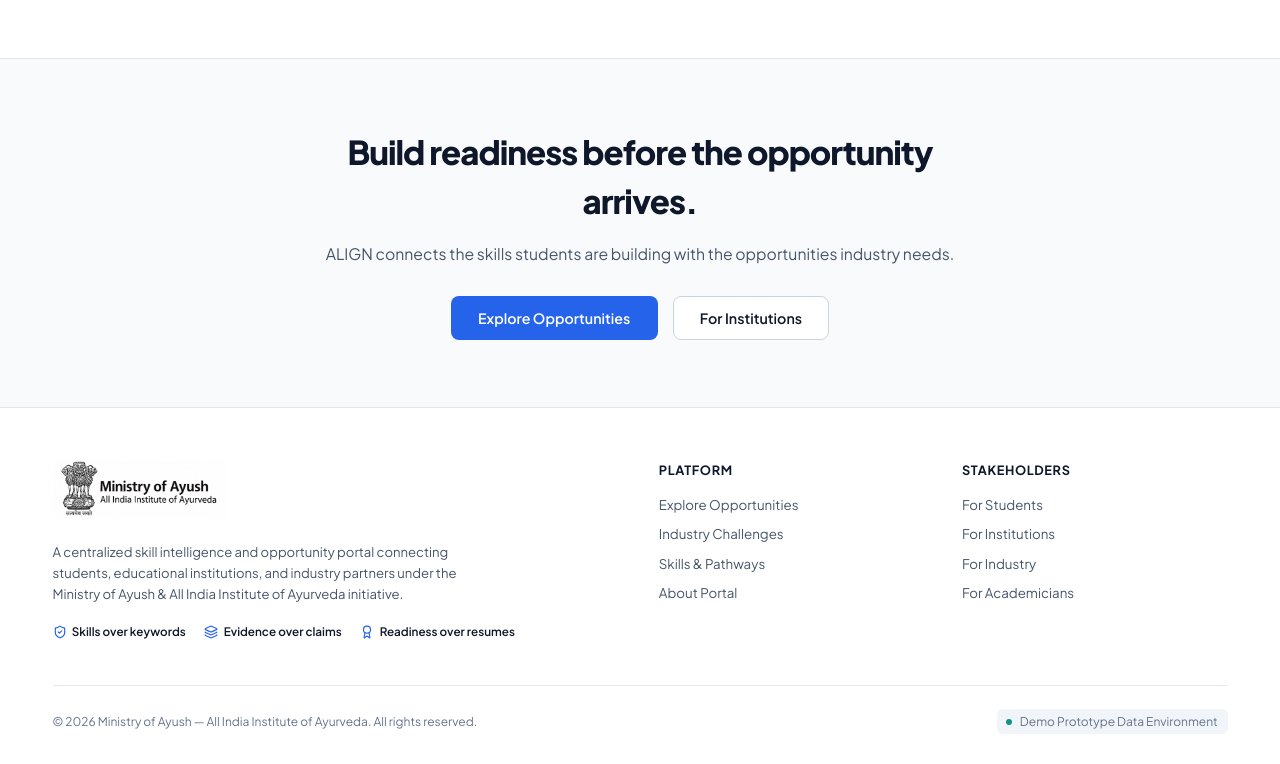
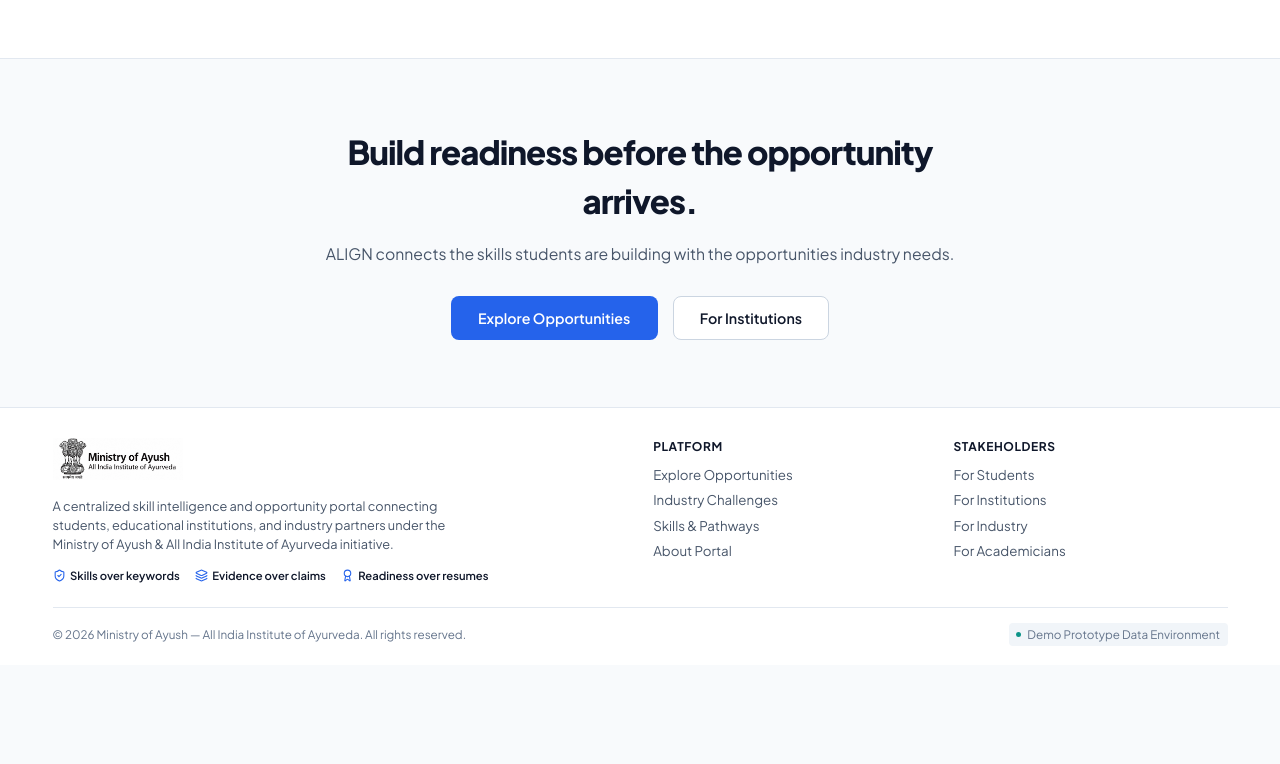
Before and after one commit to Indreshsenthilkumar/SmartIndiaHackathon, a React (Vite) app: page / in a window 1280 px wide. Shown: the part 2931-3695 px from the top of the page. After the commit the page ends 3596 px from the top, so only its background shows below. Built offline with nearby package versions, Linux system fonts and the light colour scheme.

Commit message:
style: Reduce footer vertical height and padding for a compact sleek footer

```diff
--- a/src/components/Footer.jsx
+++ b/src/components/Footer.jsx
@@ -6,7 +6,7 @@ export default function Footer({ onNavigate }) {
     <footer style={{
       backgroundColor: '#FFFFFF',
       borderTop: '1px solid var(--border-subtle)',
-      padding: '3.5rem 0 2rem 0',
+      padding: '2rem 0 1.25rem 0',
       color: 'var(--text-muted)',
       width: '100%'
     }}>
@@ -14,42 +14,42 @@ export default function Footer({ onNavigate }) {
         <div style={{
           display: 'grid',
           gridTemplateColumns: 'repeat(auto-fit, minmax(220px, 1fr))',
-          gap: '2.5rem',
-          marginBottom: '3rem'
+          gap: '1.75rem',
+          marginBottom: '1.5rem'
         }}>
           {/* Column 1: Official Logo & Principles */}
           <div style={{ gridColumn: 'span 2' }}>
-            <div style={{ marginBottom: '1.25rem' }}>
+            <div style={{ marginBottom: '0.75rem' }}>
               <img
                 src="/ayush-logo.png"
                 alt="Ministry of Ayush - All India Institute of Ayurveda"
-                style={{ height: '56px', width: 'auto', objectFit: 'contain' }}
+                style={{ height: '42px', width: 'auto', objectFit: 'contain' }}
               />
             </div>
 
-            <p style={{ fontSize: '0.875rem', color: 'var(--text-muted)', maxWidth: '440px', lineHeight: 1.6, marginBottom: '1.25rem' }}>
+            <p style={{ fontSize: '0.85rem', color: 'var(--text-muted)', maxWidth: '440px', lineHeight: 1.5, marginBottom: '0.85rem' }}>
               A centralized skill intelligence and opportunity portal connecting students, educational institutions, and industry partners under the Ministry of Ayush & All India Institute of Ayurveda initiative.
             </p>
 
-            <div style={{ display: 'flex', gap: '1.25rem', flexWrap: 'wrap', fontSize: '0.78rem', fontWeight: 600, color: 'var(--text-main)' }}>
-              <span style={{ display: 'flex', alignItems: 'center', gap: '0.35rem' }}>
-                <ShieldCheck size={14} color="var(--accent-primary)" /> Skills over keywords
+            <div style={{ display: 'flex', gap: '1rem', flexWrap: 'wrap', fontSize: '0.75rem', fontWeight: 600, color: 'var(--text-main)' }}>
+              <span style={{ display: 'flex', alignItems: 'center', gap: '0.3rem' }}>
+                <ShieldCheck size={13} color="var(--accent-primary)" /> Skills over keywords
               </span>
-              <span style={{ display: 'flex', alignItems: 'center', gap: '0.35rem' }}>
-                <Layers size={14} color="var(--accent-primary)" /> Evidence over claims
+              <span style={{ display: 'flex', alignItems: 'center', gap: '0.3rem' }}>
+                <Layers size={13} color="var(--accent-primary)" /> Evidence over claims
               </span>
-              <span style={{ display: 'flex', alignItems: 'center', gap: '0.35rem' }}>
-                <Award size={14} color="var(--accent-primary)" /> Readiness over resumes
+              <span style={{ display: 'flex', alignItems: 'center', gap: '0.3rem' }}>
+                <Award size={13} color="var(--accent-primary)" /> Readiness over resumes
               </span>
             </div>
           </div>
 
           {/* Column 2: Platform Links */}
           <div>
-            <div style={{ fontWeight: 700, fontSize: '0.85rem', textTransform: 'uppercase', letterSpacing: '0.05em', color: 'var(--text-main)', marginBottom: '1rem' }}>
+            <div style={{ fontWeight: 700, fontSize: '0.8rem', textTransform: 'uppercase', letterSpacing: '0.05em', color: 'var(--text-main)', marginBottom: '0.65rem' }}>
               Platform
             </div>
-            <ul style={{ listStyle: 'none', display: 'flex', flexDirection: 'column', gap: '0.65rem', fontSize: '0.875rem' }}>
+            <ul style={{ listStyle: 'none', display: 'flex', flexDirection: 'column', gap: '0.45rem', fontSize: '0.825rem' }}>
               <li>
                 <button onClick={() => onNavigate('/opportunities')} style={{ border: 'none', background: 'none', color: 'inherit', cursor: 'pointer' }}>
                   Explore Opportunities
@@ -75,10 +75,10 @@ export default function Footer({ onNavigate }) {
 
           {/* Column 3: Stakeholders */}
           <div>
-            <div style={{ fontWeight: 700, fontSize: '0.85rem', textTransform: 'uppercase', letterSpacing: '0.05em', color: 'var(--text-main)', marginBottom: '1rem' }}>
+            <div style={{ fontWeight: 700, fontSize: '0.8rem', textTransform: 'uppercase', letterSpacing: '0.05em', color: 'var(--text-main)', marginBottom: '0.65rem' }}>
               Stakeholders
             </div>
-            <ul style={{ listStyle: 'none', display: 'flex', flexDirection: 'column', gap: '0.65rem', fontSize: '0.875rem' }}>
+            <ul style={{ listStyle: 'none', display: 'flex', flexDirection: 'column', gap: '0.45rem', fontSize: '0.825rem' }}>
               <li>
                 <button onClick={() => onNavigate('/students')} style={{ border: 'none', background: 'none', color: 'inherit', cursor: 'pointer' }}>
                   For Students
@@ -106,20 +106,20 @@ export default function Footer({ onNavigate }) {
         {/* Bottom Bar & Disclaimer */}
         <div style={{
           borderTop: '1px solid var(--border-subtle)',
-          paddingTop: '1.5rem',
+          paddingTop: '1rem',
           display: 'flex',
           justifyContent: 'space-between',
           alignItems: 'center',
           flexWrap: 'wrap',
-          gap: '1rem',
-          fontSize: '0.8rem',
+          gap: '0.75rem',
+          fontSize: '0.78rem',
           color: 'var(--text-light)'
         }}>
           <div>
             © 2026 Ministry of Ayush — All India Institute of Ayurveda. All rights reserved.
           </div>
-          <div style={{ display: 'flex', alignItems: 'center', gap: '0.5rem', backgroundColor: 'var(--bg-subtle)', padding: '0.25rem 0.65rem', borderRadius: '6px' }}>
-            <span style={{ width: '6px', height: '6px', borderRadius: '50%', backgroundColor: '#0D9488' }}></span>
+          <div style={{ display: 'flex', alignItems: 'center', gap: '0.4rem', backgroundColor: 'var(--bg-subtle)', padding: '0.2rem 0.5rem', borderRadius: '4px' }}>
+            <span style={{ width: '5px', height: '5px', borderRadius: '50%', backgroundColor: '#0D9488' }}></span>
             Demo Prototype Data Environment
           </div>
         </div>
```
